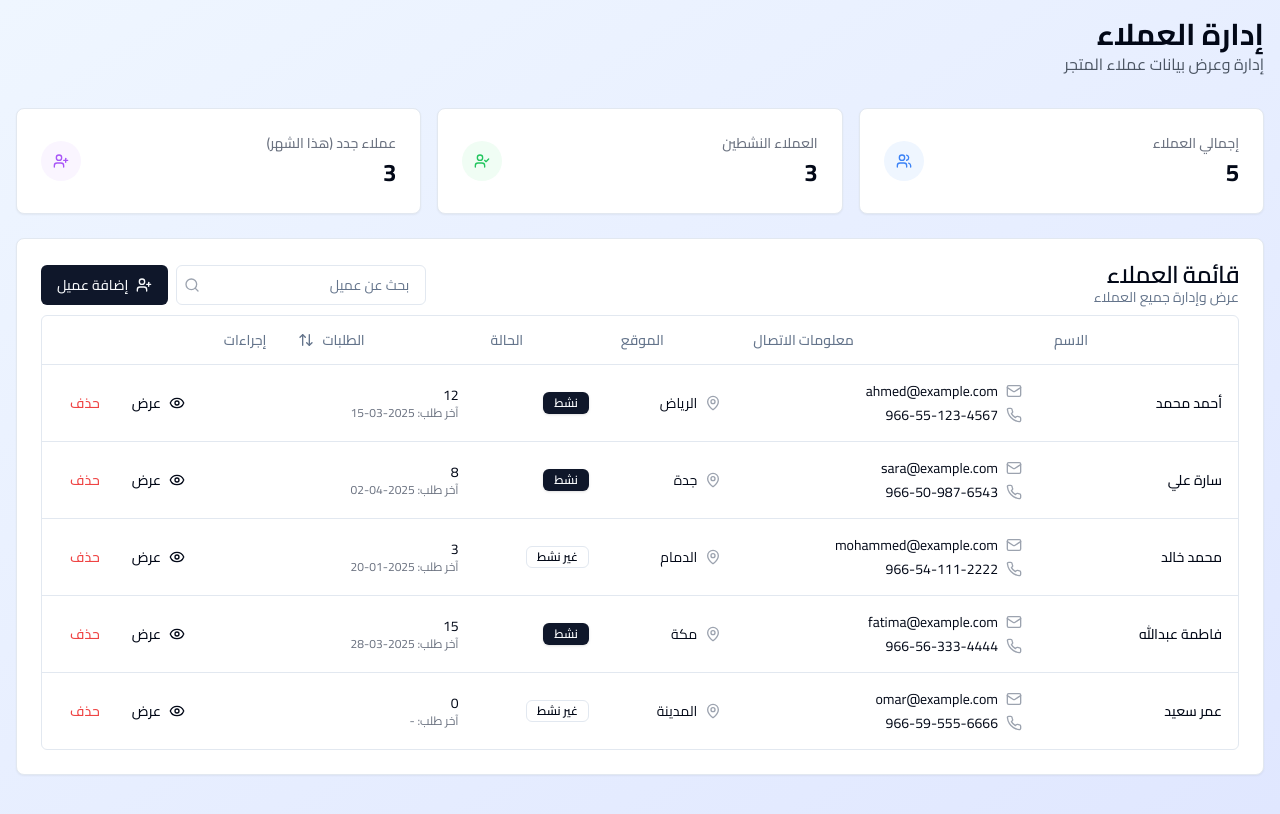
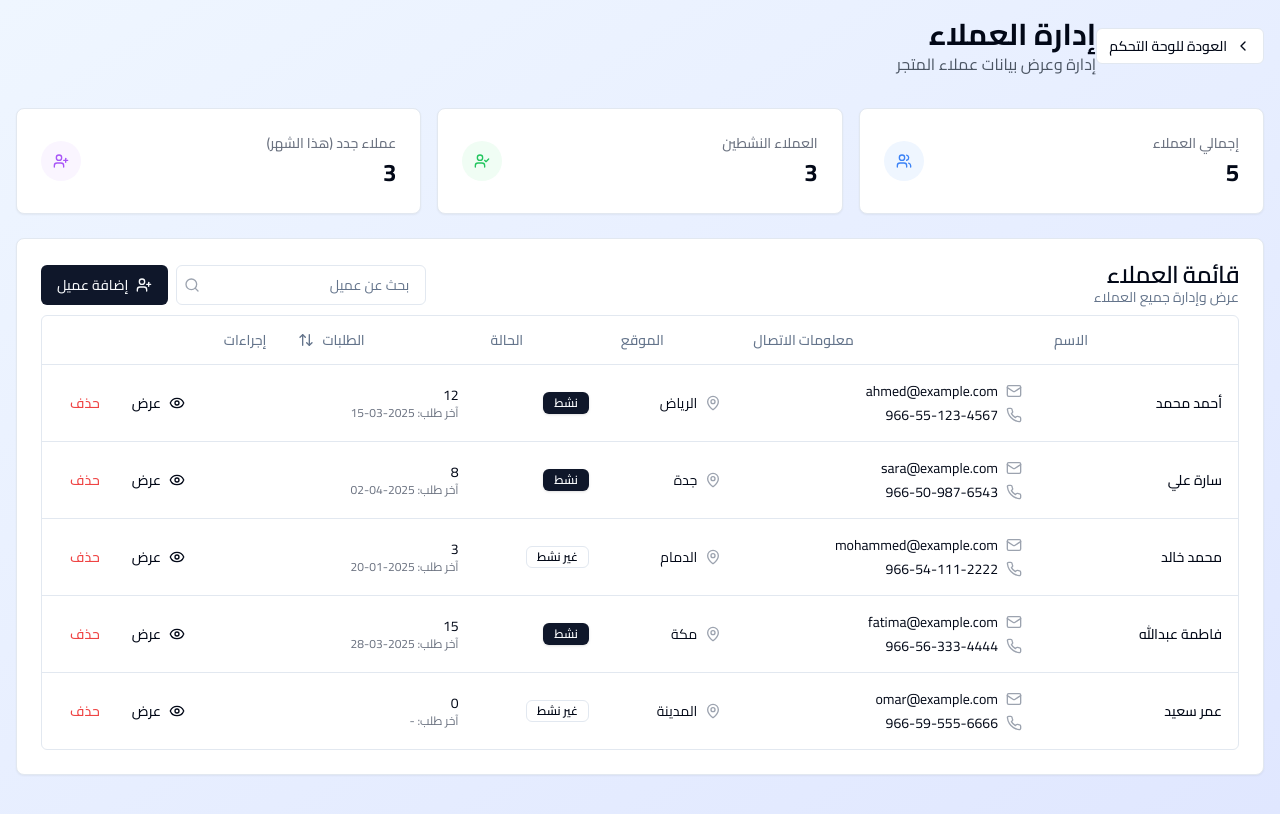
Before and after one commit to de6g/stooremate, a React (Vite) app: page /customers in a window 1280 px wide. Built offline with nearby package versions, Linux system fonts and the light colour scheme.

Commit message:
Fix: Add return button to customer page
Adds a return button to the customer page to navigate back to the dashboard.

```diff
--- a/src/pages/Customers.tsx
+++ b/src/pages/Customers.tsx
@@ -1,6 +1,7 @@
 
 import React, { useState } from "react";
 import { Link } from "react-router-dom";
+import { ChevronLeft } from "lucide-react";
 import {
   Table,
   TableBody,
@@ -202,9 +203,17 @@ const Customers = () => {
   return (
     <div className="min-h-screen bg-gradient-to-br from-blue-50 to-indigo-100 p-4">
       <div className="max-w-7xl mx-auto">
-        <header className="mb-8">
-          <h1 className="text-3xl font-bold text-right">إدارة العملاء</h1>
-          <p className="text-gray-600 text-right">إدارة وعرض بيانات عملاء المتجر</p>
+        <header className="mb-8 flex items-center justify-between">
+          <Link to="/dashboard" className="mr-auto">
+            <Button variant="outline" size="sm" className="flex items-center gap-2">
+              <ChevronLeft className="h-4 w-4" />
+              العودة للوحة التحكم
+            </Button>
+          </Link>
+          <div className="flex-grow text-right">
+            <h1 className="text-3xl font-bold">إدارة العملاء</h1>
+            <p className="text-gray-600">إدارة وعرض بيانات عملاء المتجر</p>
+          </div>
         </header>
 
         <div className="grid grid-cols-1 md:grid-cols-3 gap-4 mb-6">
```
